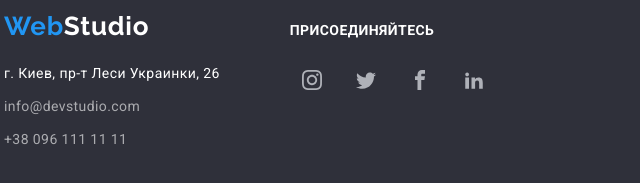
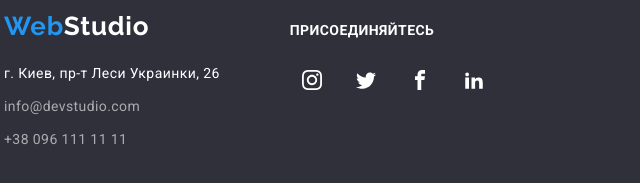
Before and after one commit to AndreyIlchuk/goit-markup-hw-05, a plain HTML site: page Portfolio/portfolio.html in a window 1280 px wide. Shown: the part 1687-1870 px from the top of the page, 36-676 px from the left. Drawn offline with nearby package versions, Linux system fonts and the light colour scheme.

Commit message:
19.12.21

```diff
--- a/Portfolio/css/style.css
+++ b/Portfolio/css/style.css
@@ -466,5 +466,5 @@ button {
 .social-icon {
   margin-top: 12px;
   margin-left: 12px;
-  fill: #afb1b8;
+  fill: var(--accent-color);
 }
```
